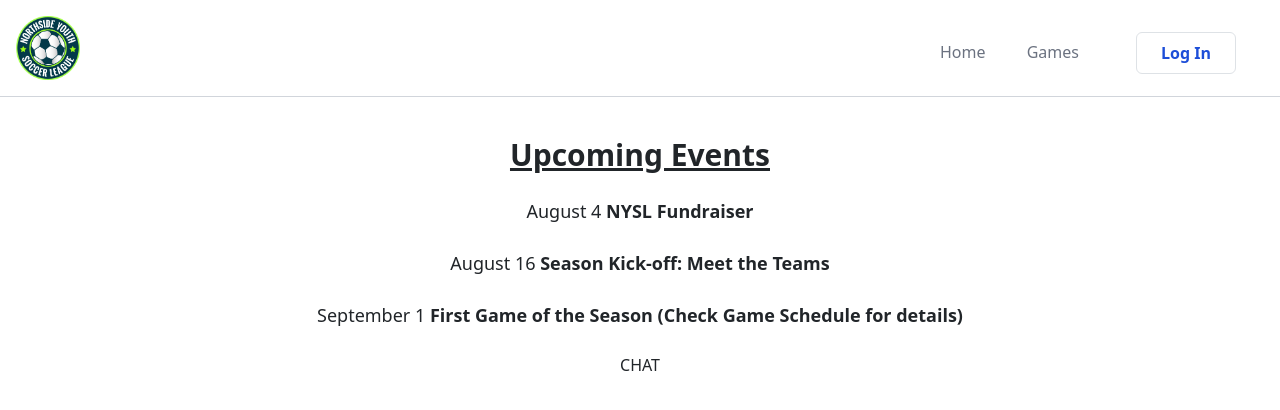
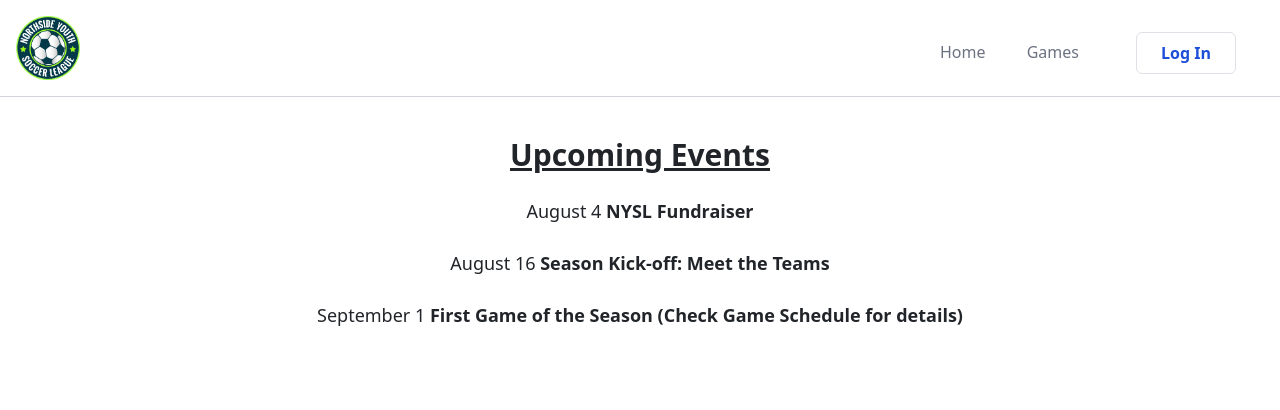
Before and after one commit to AndreusSH/soccerleague, a React (Create React App) app: page / in a window 1280 px wide. Shown: the top 410 px of the page. Built offline with nearby package versions, Linux system fonts and the light colour scheme; no server answers.

Commit message:
Eliminate useless button

```diff
--- a/src/components/Home.js
+++ b/src/components/Home.js
@@ -29,7 +29,7 @@ function Home() {
               {event.date} <span className="font-bold">{event.event}</span>
             </p>
           ))}
-          <button onClick={checkLogin}>CHAT</button>
+
         </div>
       </div>
     );
```
